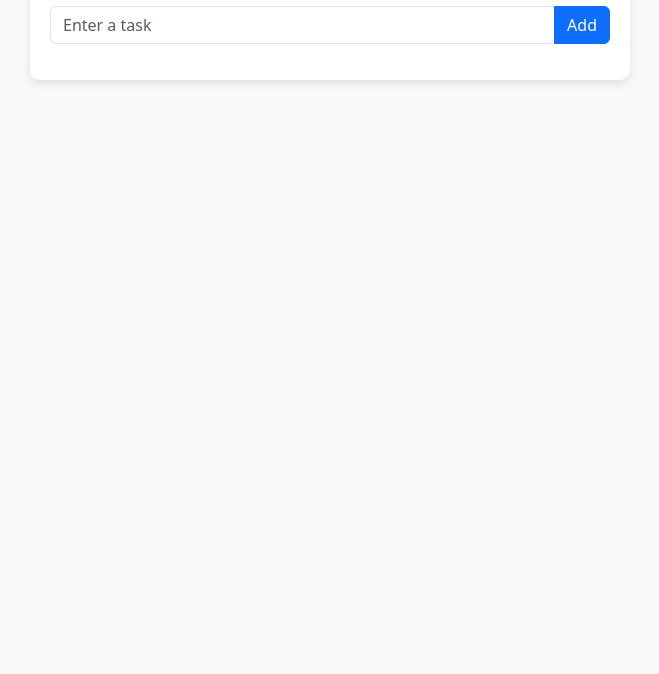
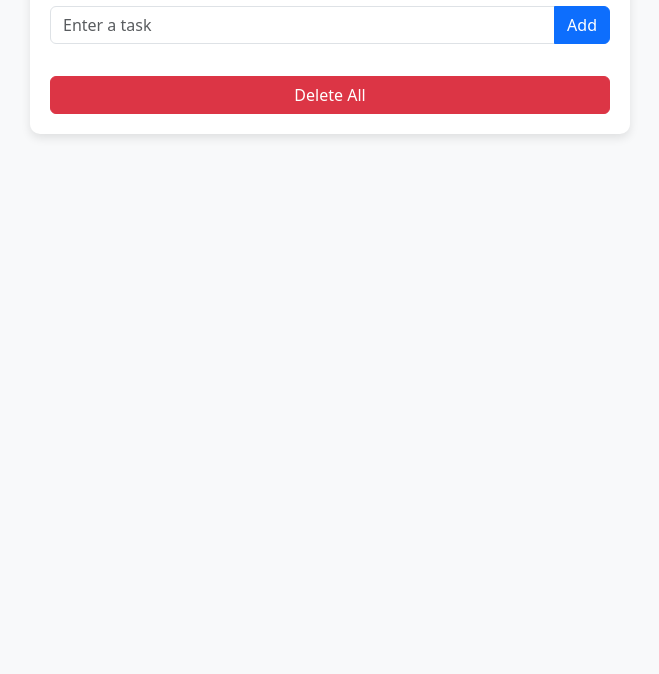
Before and after one commit to roshandarai/todo-software-, a plain HTML site: page index.html in a window 1280 px wide. Shown: the part 126-800 px from the top of the page, without its empty margins (310-969 px from the left). Drawn offline with nearby package versions, Linux system fonts and the light colour scheme.

Commit message:
Update index.html

```diff
--- a/index.html
+++ b/index.html
@@ -32,6 +32,7 @@
                 <button class="btn btn-primary" onclick="addTask()">Add</button>
             </div>
             <ul id="taskList" class="list-group"></ul>
+            <button class="btn btn-danger mt-3 w-100" onclick="deleteAllTasks()">Delete All</button>
         </div>
     </div>
 
@@ -108,6 +109,13 @@
                 saveTasks();
             }
         }
+
+        function deleteAllTasks() {
+            if (confirm("Are you sure you want to delete all tasks?")) {
+                document.getElementById("taskList").innerHTML = "";
+                localStorage.removeItem("tasks");
+            }
+        }
     </script>
 </body>
 </html>
```
